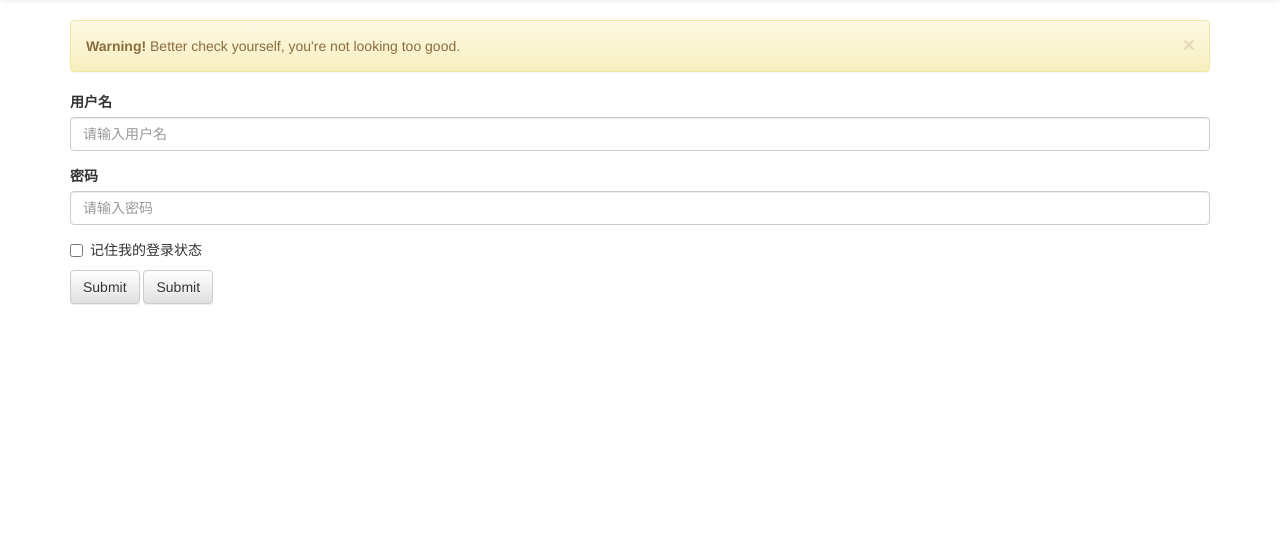
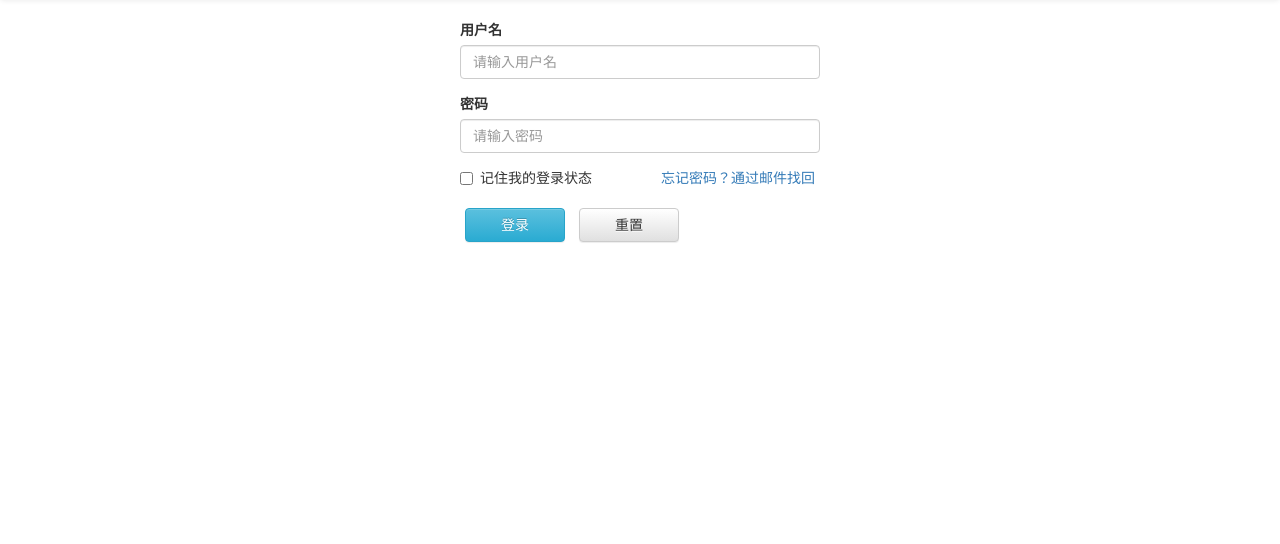
Before and after one commit to lvhuiyang/TIMS, a Django app: page /login/ in a window 1280 px wide. Shown: the part 52-596 px from the top of the page. Run offline with Django 3.2, Linux system fonts and the light colour scheme; some libraries are stand-ins or nearby versions.

Commit message:
add some pages& add checkmixin

```diff
--- a/TIMS/urls.py
+++ b/TIMS/urls.py
@@ -1,10 +1,12 @@
 from django.conf.urls import url
 from django.contrib import admin
-from application.views import Index, Hello, Login
+from application.views import Base, Index, Login
 
+app_name = 'tims'
 urlpatterns = [
     url(r'^admin/', admin.site.urls),
     url(r'^$', Index.as_view(), name="index"),
-    url(r'^hello/$', Hello.as_view(), name="hello"),
-    url(r'^login/$', Login.as_view(), name="hello"),
+    url(r'^base/$', Base.as_view(), name="base"),
+    url(r'^login/$', Login.as_view(), name="login"),
+
 ]
--- a/application/views.py
+++ b/application/views.py
@@ -1,18 +1,28 @@
 from django.views import View
-from django.views.generic import TemplateView
 from django.shortcuts import render
 
 
-class Index(View):
+class CheckUserAuthenticatedMixin(object):
+    def dispatch(self, request, *args, **kwargs):
+        if not request.user.is_authenticated():
+            return render(request=request, template_name="login.html", context={"check_authenticated": True})
+        else:
+            return super(CheckUserAuthenticatedMixin, self).dispatch(request, *args, **kwargs)
+
+
+class Base(CheckUserAuthenticatedMixin, View):
+    def get(self, request, *args, **kwargs):
+        return render(request=request, template_name="base.html")
+
+
+class Index(CheckUserAuthenticatedMixin, View):
     def get(self, request, *args, **kwargs):
         return render(request=request, template_name="index.html", context={'hello': 'world'})
 
 
-class Hello(TemplateView):
+class Login(View):
     def get(self, request, *args, **kwargs):
-        return render(request=request, template_name="base.html", context={'hello': 'world'})
+        return render(request=request, template_name="login.html", context={"check_authenticated": False})
 
-
-class Login(TemplateView):
-    def get(self, request, *args, **kwargs):
-        return render(request=request, template_name="login.html", context={'hello': 'world'})
+    def post(self, request, *args, **kwargs):
+        return render(request=request, template_name="my_info.html", context={})
--- a/templates/base.html
+++ b/templates/base.html
@@ -20,7 +20,7 @@
                 <span class="icon-bar"></span>
                 <span class="icon-bar"></span>
             </button>
-            <a class="navbar-brand" href="#">主页</a>
+            <a class="navbar-brand" href="{{ url('index') }}">主页</a>
         </div>
 
         <div class="collapse navbar-collapse" id="bs-example-navbar-collapse-1">
@@ -40,15 +40,23 @@
                 <li><a href="#">成绩查询</a></li>
             </ul>
             <ul class="nav navbar-nav navbar-right">
-                <li><a href="#">登录</a></li>
+                {% if request.user.is_authenticated() %}
+                    <li>{{ request.user.username }}</li>
+                {% else %}
+                    <li><a href="{{ url('login') }}">登录</a></li>
+                {% endif %}
                 <li class="dropdown">
                     <a href="#" class="dropdown-toggle" data-toggle="dropdown" role="button" aria-haspopup="true"
                        aria-expanded="false">我的信息 <span class="caret"></span></a>
                     <ul class="dropdown-menu">
-                        <li><a href="#">个人资料</a></li>
-                        <li><a href="#">修改密码</a></li>
-                        <li role="separator" class="divider"></li>
-                        <li><a href="#">退出系统</a></li>
+                        {% if request.user.is_authenticated() %}
+                            <li><a href="#">个人资料</a></li>
+                            <li><a href="#">修改密码</a></li>
+                            <li role="separator" class="divider"></li>
+                            <li><a href="#">退出系统</a></li>
+                        {% else %}
+                            <li><a href="{{ url('login') }}">当前未登录</a></li>
+                        {% endif %}
                     </ul>
                 </li>
             </ul>
--- a/templates/login.html
+++ b/templates/login.html
@@ -4,12 +4,17 @@
 
 {% block main %}
     <div class="container">
+        {% if check_authenticated %}
             <div class="alert alert-warning alert-dismissible" role="alert">
                 <button type="button" class="close" data-dismiss="alert" aria-label="Close"><span
                         aria-hidden="true">&times;</span></button>
-            <strong>Warning!</strong> Better check yourself, you're not looking too good.
+                <strong>注意 ！</strong> 您必须登录后才可使用此功能, 系统已经自动将您带到登录界面。
             </div>
-        <form>
+        {% endif %}
+        <div class="row">
+            <div class="col-lg-4"></div>
+            <div class="col-lg-4">
+                <form role="form">
                     <div class="form-group">
                         <label for="exampleInputEmail1">用户名</label>
                         <input type="email" class="form-control" id="exampleInputEmail1" placeholder="请输入用户名">
@@ -22,9 +27,17 @@
                         <label>
                             <input type="checkbox"> 记住我的登录状态
                         </label>
+                        <p style="display: inline-block; float: right; padding-right: 5px">
+                            <a href="#">忘记密码？通过邮件找回</a>
+                        </p>
                     </div>
-            <button type="submit" class="btn btn-default">Submit</button>
-            <button type="reset" class="btn btn-default">Submit</button>
+                    <div style="margin-top: 20px">
+                        <button type="submit" class="btn btn-info" style="width: 100px; margin-left: 5px">登录</button>
+                        <button type="reset" class="btn btn-default" style="width: 100px; margin-left: 10px">重置</button>
+                    </div>
                 </form>
             </div>
+            <div class="col-lg-4"></div>
+        </div>
+    </div>
 {% endblock %}
```
Also changed, not shown: templates/change_password.html (added, +10 -0 lines), templates/my_info.html (added, +10 -0 lines). Lines whose indentation alone changed are shown as unchanged.
